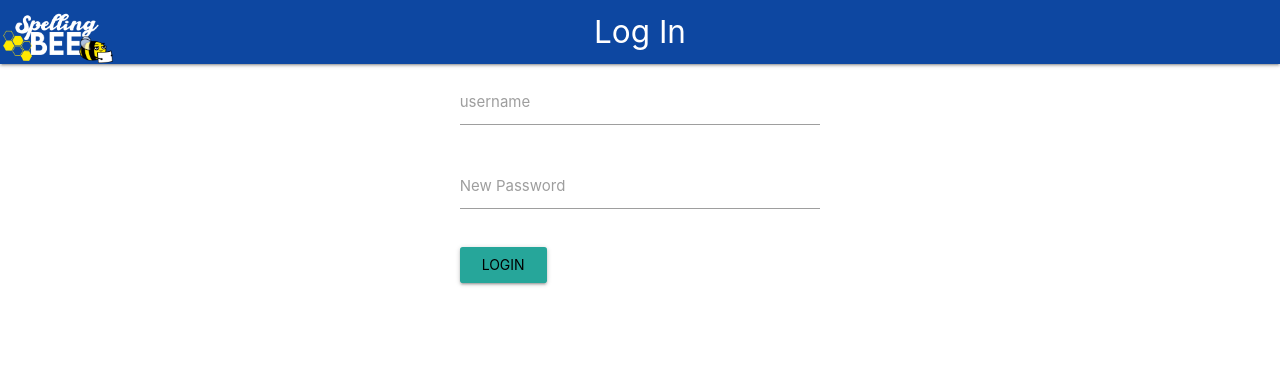
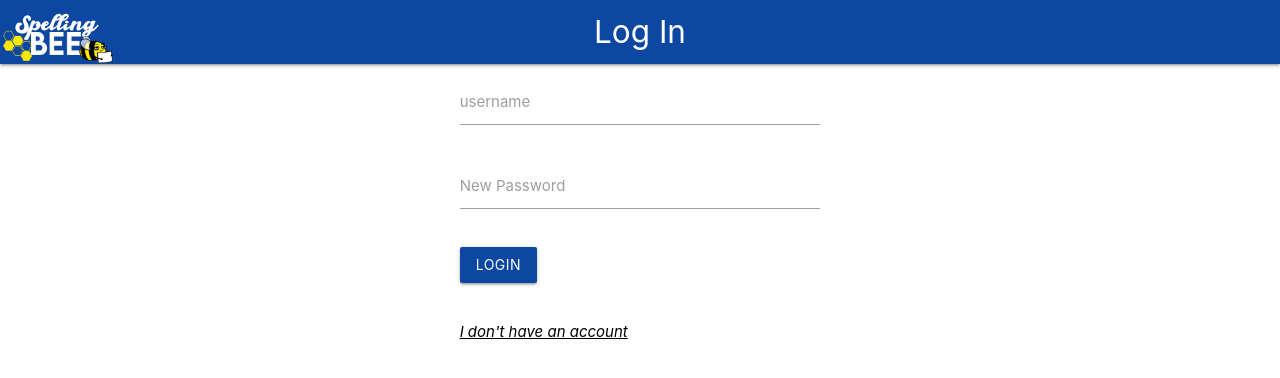
Before and after one commit to INFO-GROUP-Projects/Project_2022, a Flask app: page /login in a window 1280 px wide. Shown: the top 378 px of the page. Run offline with Flask 2, Linux system fonts and the light colour scheme.

Commit message:
Update login.html

```diff
--- a/App/templates/login.html
+++ b/App/templates/login.html
@@ -5,6 +5,7 @@
 {{ super() }}
 
 {% block content %}
+
 <div class="row">
 
     <form class="col s12 m8 offset-m2" method="POST" action="/login">
@@ -21,9 +22,15 @@
         </div>
 
         <div class="input-field col s12 m8 offset-m2">
-          {{form.submit}}
+          {{ form.submit (class="btn white-text #0d47a1 blue darken-4")}}
+          <br>
+          <p></p>
+          <br>
+          <a href="/signup" class="black-text"><u><i>I don't have an account</i></u></a>
         </div>
+
     </form>
 
 </div>
+
 {% endblock %}
```
